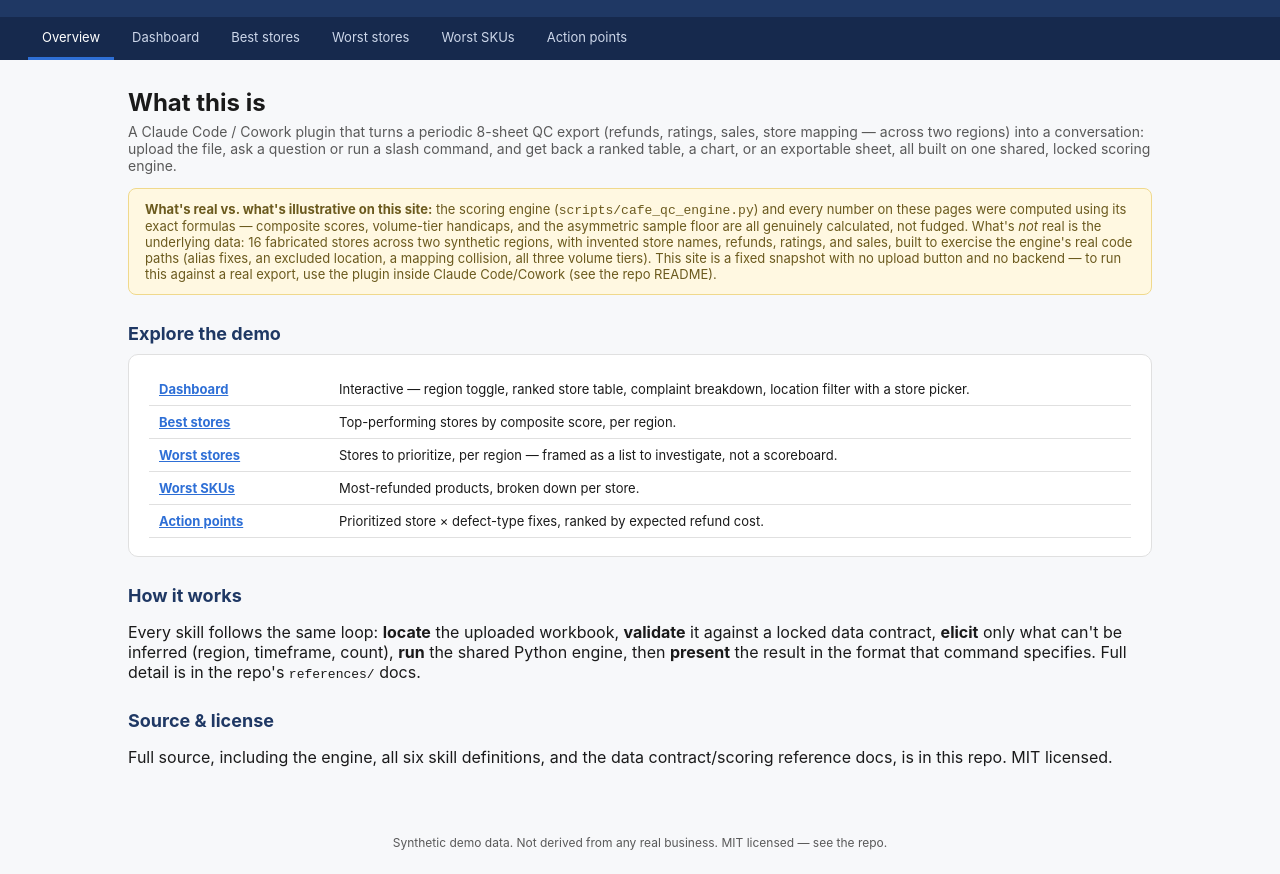
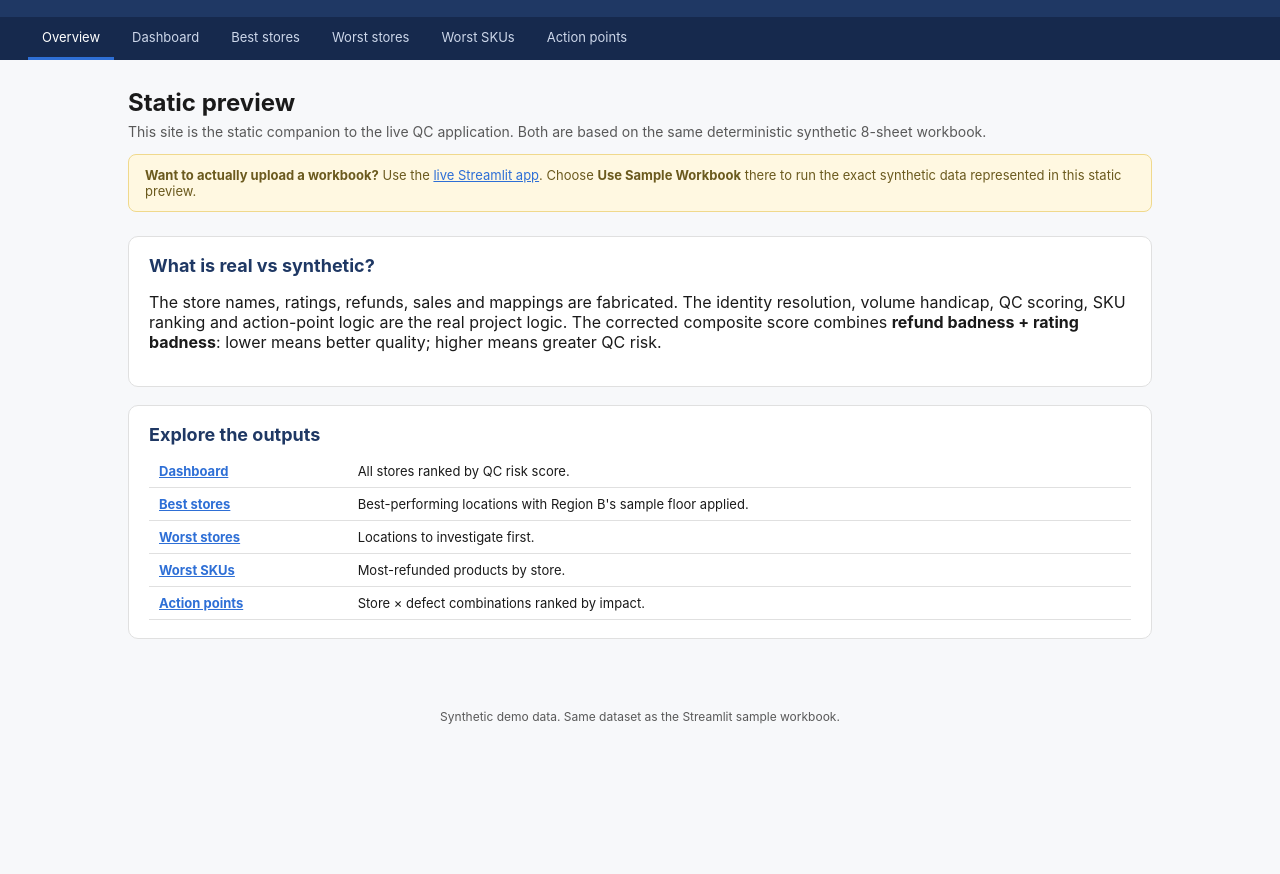
Before and after one commit to vedantm1049/multi-cafe-quality-control, a plain HTML site: page docs/index.html in a window 1280 px wide. Shown: the part 65-939 px from the top of the page. After the commit the page ends 813 px from the top, so only its background shows below. Drawn offline with Linux system fonts and the light colour scheme.

Commit message:
Update static demo overview and live app link

```diff
--- a/docs/index.html
+++ b/docs/index.html
@@ -1,73 +1,16 @@
-<!DOCTYPE html>
-<html lang="en">
-<head>
-<meta charset="UTF-8">
-<title>Cafe QC — Live Demo</title>
-<meta name="viewport" content="width=device-width, initial-scale=1">
-<link rel="stylesheet" href="style.css">
-</head>
-<body>
-<header class="site">
-  <a class="brand" href="index.html">Cafe QC</a>
-  <div class="tagline">Store-level refund &amp; rating quality analysis for a multi-region coffee retail network</div>
-</header>
-<nav class="site">
-  <a href="index.html" class="active">Overview</a>
-  <a href="dashboard.html">Dashboard</a>
-  <a href="best.html">Best stores</a>
-  <a href="worst.html">Worst stores</a>
-  <a href="worst-skus.html">Worst SKUs</a>
-  <a href="action-points.html">Action points</a>
-</nav>
+<!DOCTYPE html><html lang="en"><head><meta charset="UTF-8"><meta name="viewport" content="width=device-width, initial-scale=1"><title>Multi-Chain QC — Demo</title><link rel="stylesheet" href="style.css"></head><body>
+<header class="site"><a class="brand" href="index.html">Multi-Chain QC</a><div class="tagline">AI quality control for multi-chain F&B operations</div></header>
+<nav class="site"><a href="index.html" class="active">Overview</a><a href="dashboard.html">Dashboard</a><a href="best.html">Best stores</a><a href="worst.html">Worst stores</a><a href="worst-skus.html">Worst SKUs</a><a href="action-points.html">Action points</a></nav>
 <main>
-  <h1>What this is</h1>
-  <p class="lede">A Claude Code / Cowork plugin that turns a periodic 8-sheet
-    QC export (refunds, ratings, sales, store mapping — across two
-    regions) into a conversation: upload the file, ask a question or run
-    a slash command, and get back a ranked table, a chart, or an
-    exportable sheet, all built on one shared, locked scoring engine.</p>
-
-  <div class="banner">
-    <b>What's real vs. what's illustrative on this site:</b> the scoring
-    engine (<code>scripts/cafe_qc_engine.py</code>) and every number on
-    these pages were computed using its exact formulas — composite
-    scores, volume-tier handicaps, and the asymmetric sample floor are
-    all genuinely calculated, not fudged. What's <i>not</i> real is the
-    underlying data: 16 fabricated stores across two synthetic regions,
-    with invented store names, refunds, ratings, and sales, built to
-    exercise the engine's real code paths (alias fixes, an excluded
-    location, a mapping collision, all three volume tiers). This site is
-    a fixed snapshot with no upload button and no backend — to run this
-    against a real export, use the plugin inside Claude Code/Cowork (see
-    the repo README).
-  </div>
-
-  <h2>Explore the demo</h2>
-  <div class="card">
-    <table>
-      <tbody>
-        <tr><td style="width:180px"><a href="dashboard.html"><b>Dashboard</b></a></td><td>Interactive — region toggle, ranked store table, complaint breakdown, location filter with a store picker.</td></tr>
-        <tr><td><a href="best.html"><b>Best stores</b></a></td><td>Top-performing stores by composite score, per region.</td></tr>
-        <tr><td><a href="worst.html"><b>Worst stores</b></a></td><td>Stores to prioritize, per region — framed as a list to investigate, not a scoreboard.</td></tr>
-        <tr><td><a href="worst-skus.html"><b>Worst SKUs</b></a></td><td>Most-refunded products, broken down per store.</td></tr>
-        <tr><td><a href="action-points.html"><b>Action points</b></a></td><td>Prioritized store &times; defect-type fixes, ranked by expected refund cost.</td></tr>
-      </tbody>
-    </table>
-  </div>
-
-  <h2>How it works</h2>
-  <p>Every skill follows the same loop: <b>locate</b> the uploaded
-    workbook, <b>validate</b> it against a locked data contract,
-    <b>elicit</b> only what can't be inferred (region, timeframe, count),
-    <b>run</b> the shared Python engine, then <b>present</b> the result in
-    the format that command specifies. Full detail is in the repo's
-    <code>references/</code> docs.</p>
-
-  <h2>Source &amp; license</h2>
-  <p>Full source, including the engine, all six skill definitions, and
-    the data contract/scoring reference docs, is in this repo. MIT
-    licensed.</p>
-</main>
-<footer class="site">Synthetic demo data. Not derived from any real business. MIT licensed — see the repo.</footer>
-</body>
-</html>
+<h1>Static preview</h1>
+<p class="lede">This site is the static companion to the live QC application. Both are based on the same deterministic synthetic 8-sheet workbook.</p>
+<div class="banner"><b>Want to actually upload a workbook?</b> Use the <a href="https://multi-cafe-quality-control.streamlit.app/">live Streamlit app</a>. Choose <b>Use Sample Workbook</b> there to run the exact synthetic data represented in this static preview.</div>
+<div class="card"><h2 style="margin-top:0">What is real vs synthetic?</h2><p>The store names, ratings, refunds, sales and mappings are fabricated. The identity resolution, volume handicap, QC scoring, SKU ranking and action-point logic are the real project logic. The corrected composite score combines <b>refund badness + rating badness</b>: lower means better quality; higher means greater QC risk.</p></div>
+<div class="card"><h2 style="margin-top:0">Explore the outputs</h2><table><tbody>
+<tr><td><a href="dashboard.html"><b>Dashboard</b></a></td><td>All stores ranked by QC risk score.</td></tr>
+<tr><td><a href="best.html"><b>Best stores</b></a></td><td>Best-performing locations with Region B's sample floor applied.</td></tr>
+<tr><td><a href="worst.html"><b>Worst stores</b></a></td><td>Locations to investigate first.</td></tr>
+<tr><td><a href="worst-skus.html"><b>Worst SKUs</b></a></td><td>Most-refunded products by store.</td></tr>
+<tr><td><a href="action-points.html"><b>Action points</b></a></td><td>Store × defect combinations ranked by impact.</td></tr>
+</tbody></table></div>
+</main><footer class="site">Synthetic demo data. Same dataset as the Streamlit sample workbook.</footer></body></html>
```
